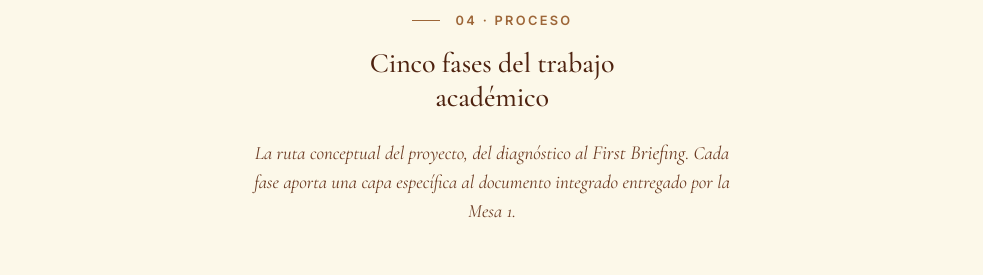
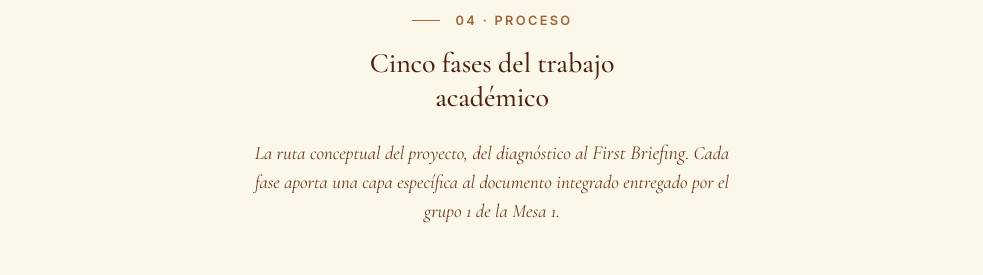
Before and after one commit to JulianNova2004/LaCandelaria_GastronomicAndCulturalCenter, a React (Vite) app: page / in a window 1280 px wide. Shown: the part 5160-5435 px from the top of the page, without its empty margins (148-1131 px from the left). Built offline with nearby package versions, Linux system fonts and the light colour scheme.

Commit message:
Fix: minor changes

```diff
--- a/src/components/Timeline.jsx
+++ b/src/components/Timeline.jsx
@@ -45,7 +45,7 @@ export default function Timeline() {
           <p className="section__lead">
             La ruta conceptual del proyecto, del diagnóstico al <em>First Briefing</em>.
             Cada fase aporta una capa específica al documento integrado entregado por
-            la Mesa 1.
+            el grupo 1 de la Mesa 1.
           </p>
         </header>
 
```
